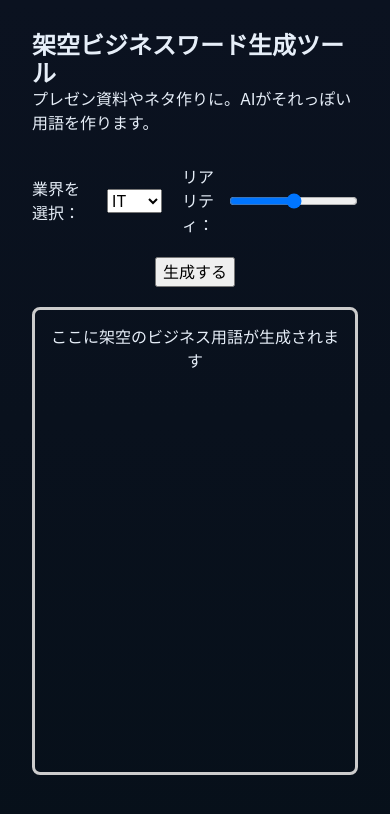
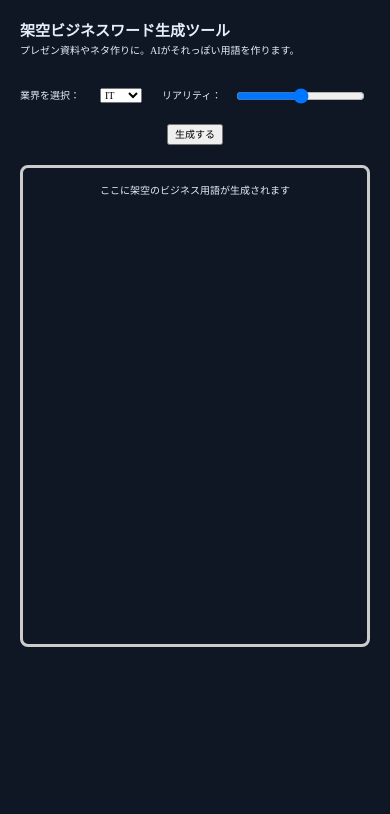
Before and after one commit to hiro1555/biz-word-maker, a React (Create React App) app in the folder frontend/: page / in a window 390 px wide. Shown: the top 814 px of the page. Built offline with nearby package versions, Linux system fonts and the light colour scheme.

Commit message:
CSSの設計及びプロンプト変更

```diff
--- a/frontend/src/App.css
+++ b/frontend/src/App.css
@@ -6,6 +6,7 @@
     display: flex;
     gap: 20px;
     align-items: center;
+    flex-wrap: wrap;
 }
 
 .control-button{
@@ -14,3 +15,18 @@
     width: 100%;
     padding: 20px 0;
 }
+
+body {
+  background: #0f1724;
+  color: #e6eef8;
+  line-height: 1.5;
+  -webkit-font-smoothing: antialiased;
+  -moz-osx-font-smoothing: grayscale;
+  padding: 20px;
+}
+
+@media (max-width: 640px) {
+    body{
+        font-size: 10px;
+    }
+}
--- a/frontend/src/components/sendjson/SendJson.jsx
+++ b/frontend/src/components/sendjson/SendJson.jsx
@@ -2,7 +2,7 @@ import { useMutation } from '@tanstack/react-query';
 
 function sendJson(data) {
   const base = process.env.REACT_APP_API_URL || 'http://localhost:8000';
-  return fetch(`${base}/generate`, {   // ← バッククオートでテンプレートにする
+  return fetch(`${base}/generate`, {
     method: 'POST',
     headers: { 'Content-Type': 'application/json' },
     body: JSON.stringify(data),
--- a/frontend/src/components/slidebar/SeriousSlidebar.jsx
+++ b/frontend/src/components/slidebar/SeriousSlidebar.jsx
@@ -1,4 +1,3 @@
-import React, { useState } from "react";
 import "./SeriousSlidebar.css"
 
 function SeriousSlidebar({value,onChange}){
--- a/frontend/src/index.css
+++ b/frontend/src/index.css
@@ -1,4 +1,4 @@
-
+/*reset-css*/
 *,
 *::before,
 *::after {
@@ -40,106 +40,3 @@ button, input, select, textarea {
   margin: 0;
   font: inherit;
 }
-
-
-:root {
-  --bg: #0f1724;
-  --surface: #0b1220;
-  --muted: #94a3b8;
-  --text: #e6eef8;
-  --accent: #60a5fa;
-  --radius: 8px;
-  --gap: 16px;
-  --max-width: 980px;
-  --font-sans: Inter, "Helvetica Neue", Arial, sans-serif;
-  --shadow: 0 6px 20px rgba(2,6,23,0.6);
-}
-
-body {
-  font-family: var(--font-sans);
-  background: linear-gradient(180deg, #0b1220 0%, #07101a 100%);
-  color: var(--text);
-  line-height: 1.5;
-  -webkit-font-smoothing: antialiased;
-  -moz-osx-font-smoothing: grayscale;
-  padding: 20px;
-}
-
-.container {
-  max-width: var(--max-width);
-  margin-left: auto;
-  margin-right: auto;
-  padding: calc(var(--gap) * 0.75);
-}
-
-h1, h2, h3 {
-  line-height: 1.15;
-  font-weight: 600;
-  color: var(--text);
-}
-
-.muted {
-  color: var(--muted);
-  font-size: 0.95rem;
-}
-
-.button {
-  display: inline-flex;
-  align-items: center;
-  gap: 8px;
-  padding: 8px 14px;
-  border-radius: var(--radius);
-  background: linear-gradient(90deg, var(--accent), #3b82f6);
-  color: white;
-  border: none;
-  cursor: pointer;
-  box-shadow: var(--shadow);
-  transition: transform .12s ease, opacity .12s ease;
-}
-
-.button:active { transform: translateY(1px); }
-.button[disabled] { opacity: .6; cursor: not-allowed; transform: none; }
-
-.input {
-  display: block;
-  width: 100%;
-  padding: 10px 12px;
-  border-radius: 8px;
-  border: 1px solid rgba(255,255,255,0.06);
-  background: rgba(255,255,255,0.02);
-  color: var(--text);
-  outline: none;
-}
-.input::placeholder { color: rgba(230,238,248,0.5); }
-
-:focus {
-  outline: 3px solid rgba(96,165,250,0.18);
-  outline-offset: 2px;
-}
-
-.card {
-  background: linear-gradient(180deg, rgba(255,255,255,0.02), rgba(255,255,255,0.01));
-  border-radius: var(--radius);
-  padding: 16px;
-  box-shadow: 0 6px 18px rgba(2,6,23,0.55);
-}
-
-.row {
-  display: flex;
-  gap: var(--gap);
-  flex-wrap: wrap;
-}
-.col {
-  flex: 1 1 0;
-  min-width: 0;
-}
-
-.mt-8 { margin-top: 8px; }
-.mt-16 { margin-top: 16px; }
-.mb-16 { margin-bottom: 16px; }
-
-@media (max-width: 640px) {
-  :root { --gap: 12px; --max-width: 100%; padding: 12px; }
-  .container { padding: 12px; }
-  .button { width: 100%; justify-content: center; }
-}
```
Also changed, not shown: 1 other file (tests, documents, lock files or other folders).
